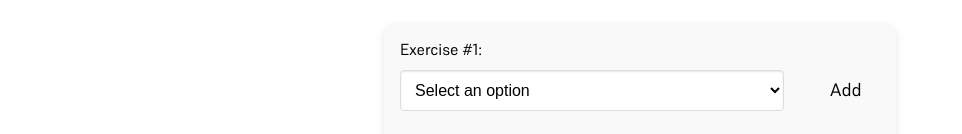
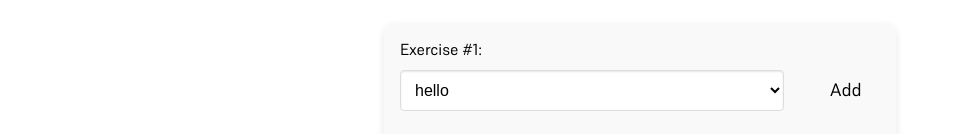
Before and after one commit to Ph1so/FitAnalyzer, a React (Create React App) app: page / in a window 1280 px wide. Shown: the part 571-705 px from the top of the page, without its empty margins (0-962 px from the left). Built offline with nearby package versions, Linux system fonts and the light colour scheme.

Commit message:
changed select option to hello

```diff
--- a/src/components/Options.js
+++ b/src/components/Options.js
@@ -201,7 +201,7 @@ const Options = ({ exercises, onExercisesChange }) => {
               value={exercise.workout}
               onChange={(e) => handleChange(index, "workout", e.target.value)}
             >
-              <option value="">Select an option</option>
+              <option value="">hello</option>
               {optionsList.map((option, optionIndex) => (
                 <option key={optionIndex} value={option}>
                   {option}
```
